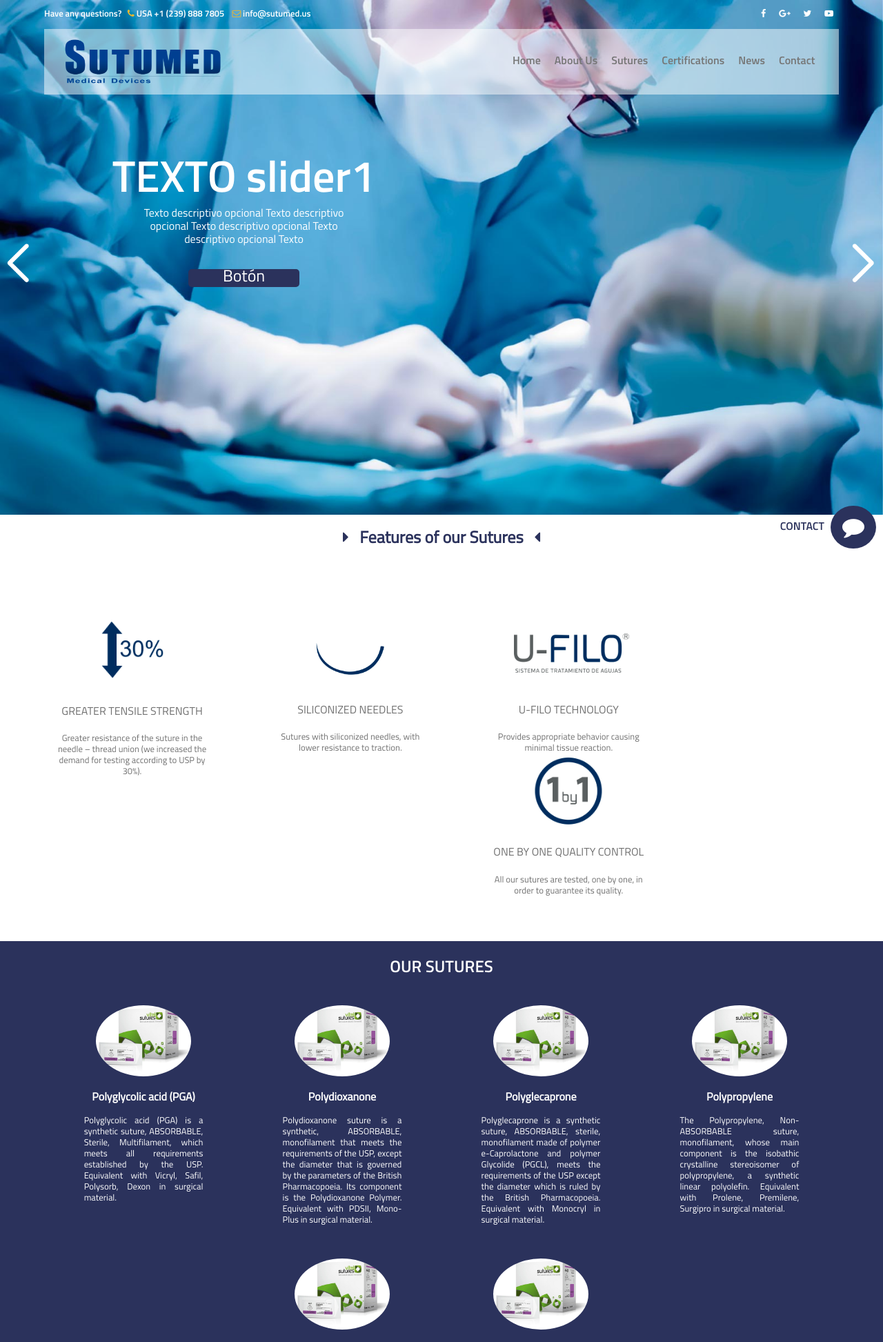
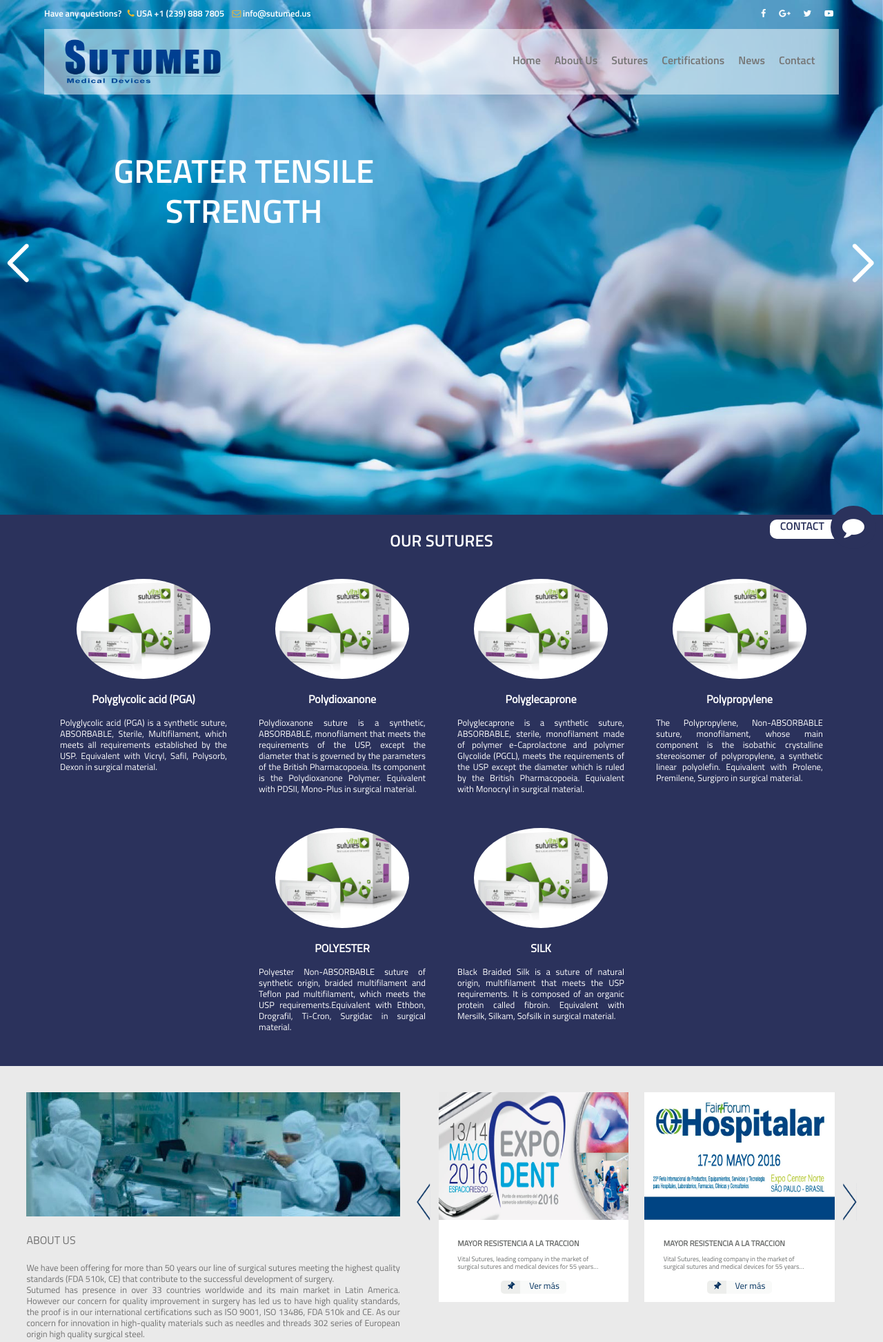
Before and after one commit to BRANDEMMA/sutumed, a PHP site: page / in a window 1280 px wide. Shown: the top 1945 px of the page at 69% size. Run offline with PHP 8.4, Linux system fonts and the light colour scheme; some libraries are stand-ins or nearby versions.

Commit message:
cambios pedidos por el jefesito

```diff
--- a/css/estilos.css
+++ b/css/estilos.css
@@ -155,7 +155,7 @@ header{
 
 #slider{
 	display: flex;
-	width: 300%;
+	width: 400%;
 }
 
 #slider section{
@@ -178,7 +178,7 @@ header{
 }
 .texto-slider h2{
 	font-family: "Titillium-Semibold";
-	font-size: 4em;
+	font-size: 3em;
 	margin: 0;
 }
 .texto-slider p{
@@ -222,86 +222,6 @@ header{
 
 
 
-
-
-
-
-
-/*--==================== ESTILOS SLIDER 2 (INICIA)========================--*/
-#contenedor-slider3{
-	margin: 0 auto;
-	margin-top: -5px;
-	position: relative;
-	overflow: hidden;
-	width: 80%;
-}
-
-#slider3{
-	display: flex;
-	width: 300%;
-}
-
-#slider3 section{
-	position: relative;
-	width: 100%;
-}
-
-#slider3 img{
-	display: block;
-	height: 100%;
-	width: 100%;
-}
-#slider .texto-slider{
-	color: white;
-	left: 12%;
-	position: absolute;
-	text-align: center;
-	top: 30%;
-	width: 400px;
-}
-.texto-slider h2{
-	font-family: "Titillium-Semibold";
-	font-size: 4em;
-	margin: 0;
-}
-.texto-slider p{
-	font-family: "Titillium-Regular";
-	margin: 0 auto;
-	margin-bottom: 30px;
-	width: 85%;
-}
-.texto-slider a{
-	background-color: #2B325C;
-	border-radius: 5px;
-	color: white;
-	font-family: "Titillium-Regular";
-	font-size: 1.5em;
-	padding: 0 50px;
-	padding-bottom: 2px;
-	text-decoration: none;
-}
-
-#btn-avanzar3, #btn-retroceder3{
-	cursor: pointer;
-	height: 40px;
-	position: absolute;
-	top: 50%;
-	transform: translateY(-50%);
-	width: 40px;
-}
-
-#btn-avanzar3 img, #btn-retroceder3 img{
-	width: 80%;
-}
-
-#btn-avanzar3{
-	right: 10px;
-}
-
-#btn-retroceder3{
-	left: 10px;
-}
-/*--==================== ESTILOS SLIDER 2 (TERMINA)========================--*/
 
 
 
@@ -374,10 +294,10 @@ header{
 	color: white;
 	float: left;
 	font-family: "Titillium-Regular";
-	margin: 0 5% 3% 5%;
+	margin: 0 2% 3% 2%;
 	text-align: center;
 	text-decoration: none;
-	width: 15%;
+	width: 21%;
 }
 .mas-vendidas{
 	width: 100%;
@@ -694,8 +614,8 @@ header{
 }
 .textos h4{
 	font-family: "Titillium-Semibold";
+	font-size: 1.2em;
 	font-weight: lighter;
-	text-decoration: underline;
 }
 .textos p{
 	font-family: "Titillium-Regular";
@@ -721,6 +641,7 @@ header{
 	width: 100%;
 }
 .contenedor-titulo-secciones img{
+	height: 300px;
 	width: 100%;
 }
 .titulo-secciones{
--- a/index.php
+++ b/index.php
@@ -57,25 +57,33 @@
 			<section>
 				<img src="img/slider1.jpg" alt="">
 				<div class="texto-slider">
-					<h2>TEXTO slider1</h2>
-					<p>Texto descriptivo opcional Texto descriptivo opcional Texto descriptivo opcional Texto descriptivo opcional Texto </p>
-					<a href="">Botón</a>
+					<h2>GREATER TENSILE STRENGTH</h2>
+					<!-- <p>Texto descriptivo opcional Texto descriptivo opcional Texto descriptivo opcional Texto descriptivo opcional Texto </p>
+					<a href="">Botón</a> -->
 				</div>
 			</section>
 			<section>
 				<img src="img/slider1.jpg" alt="">
 				<div class="texto-slider">
-					<h2>TEXTO slider2</h2>
-					<p>Texto descriptivo opcional Texto descriptivo opcional Texto descriptivo opcional Texto descriptivo opcional Texto </p>
-					<a href="">Botón</a>
+					<h2>SILICONIZED NEEDLES</h2>
+					<!-- <p>Texto descriptivo opcional Texto descriptivo opcional Texto descriptivo opcional Texto descriptivo opcional Texto </p>
+					<a href="">Botón</a> -->
 				</div>
 			</section>
 			<section>
 				<img src="img/slider1.jpg" alt="">
 				<div class="texto-slider">
-					<h2>TEXTO slider3</h2>
-					<p>Texto descriptivo opcional Texto descriptivo opcional Texto descriptivo opcional Texto descriptivo opcional Texto </p>
-					<a href="">Botón</a>
+					<h2>U-FILO TECHNOLOGY</h2>
+					<!-- <p>Texto descriptivo opcional Texto descriptivo opcional Texto descriptivo opcional Texto descriptivo opcional Texto </p>
+					<a href="">Botón</a> -->
+				</div>
+			</section>
+			<section>
+				<img src="img/slider1.jpg" alt="">
+				<div class="texto-slider">
+					<h2>ONE BY ONE QUALITY CONTROL</h2>
+					<!-- <p>Texto descriptivo opcional Texto descriptivo opcional Texto descriptivo opcional Texto descriptivo opcional Texto </p>
+					<a href="">Botón</a> -->
 				</div>
 			</section>
 		</div>
@@ -88,7 +96,7 @@
 		<script src="js/slider.js"></script>
 	</div>
 
-	<div class="contenedor-caracteristicas">
+	<!-- <div class="contenedor-caracteristicas">
 		<h2><i class="fa fa-caret-right" aria-hidden="true"></i>&nbsp;&nbsp; Features of our Sutures &nbsp;&nbsp;<i class="fa fa-caret-left" aria-hidden="true"></i></h2>
 		<div class="caracteristicas margen">
 			<img class="img1" src="img/resistencia.gif">
@@ -112,7 +120,7 @@
 		</div>
 
 		<div class="clear"></div>
-	</div>
+	</div> -->
 
 
 	<div class="contenedor-azul2">
--- a/menu.php
+++ b/menu.php
@@ -14,7 +14,7 @@
 			<div class="clear"></div>
 
 			<div class="menu-principal">
-				<a href=""><img src="img/logo-sutumed.png"></a>
+				<a href="index.php"><img src="img/logo-sutumed.png"></a>
 				<nav>
 					<ul>
 						<li><a href="index.php">Home</a></li>
--- a/pie-pagina.php
+++ b/pie-pagina.php
@@ -9,10 +9,10 @@
 
 	<div class="textos espaciado">
 		<h4>Absorbable Sutures</h4>
-		<p><a href="antibacterial-polyglycolic-acid.php">Antibacterial Polyglycolic Acid</a><br>
+		<p><a href="catgut-plain.php">Catgut Plain</a><br>
 		<a href="chromic-catgut.php">Chromic Catgut</a><br>
 		<a href="polyglycolic-acid.php">Polyglycolic Acid</a><br>
-		<a href="catgut-plain.php">Catgut Plain</a><br>
+		<a href="antibacterial-polyglycolic-acid.php">Antibacterial Polyglycolic Acid</a><br>
 		<a href="polydioxanone.php">Polydioxanone</a><br>
 		<a href="polyglecaprone.php">Polyglecaprone</a></p>
 	</div>
```
Also changed, not shown: productos-suturas-absorbibles.php (+7 -7 lines), productos-suturas-no-absorbibles.php (+4 -4 lines).
